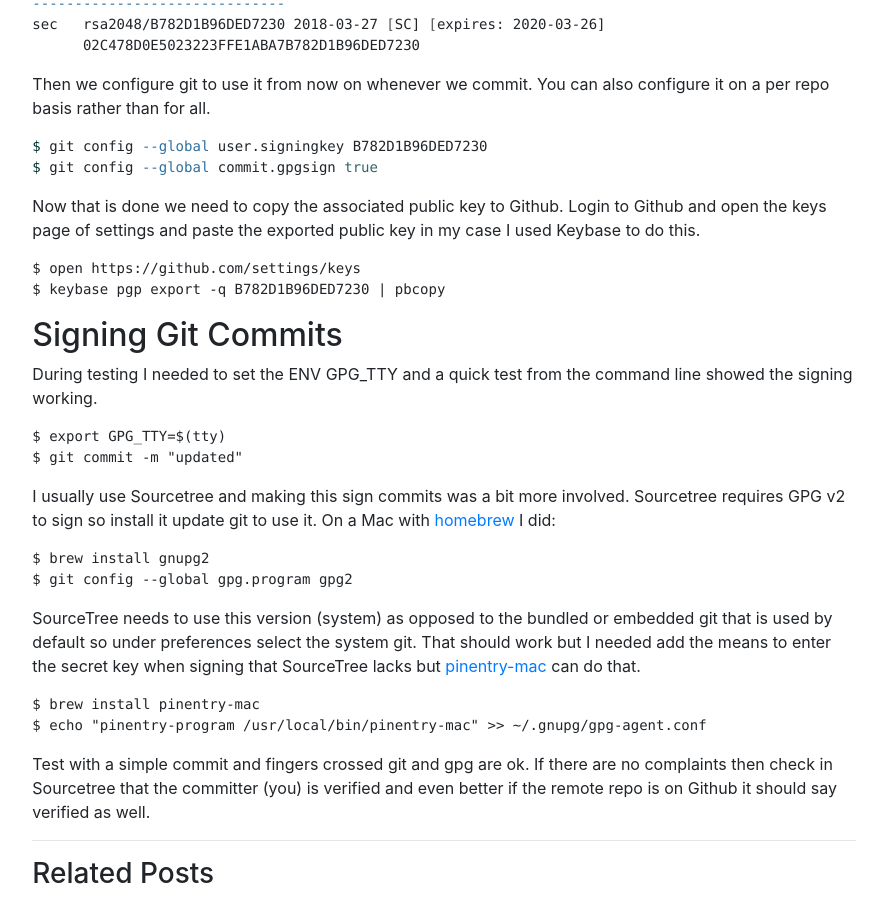
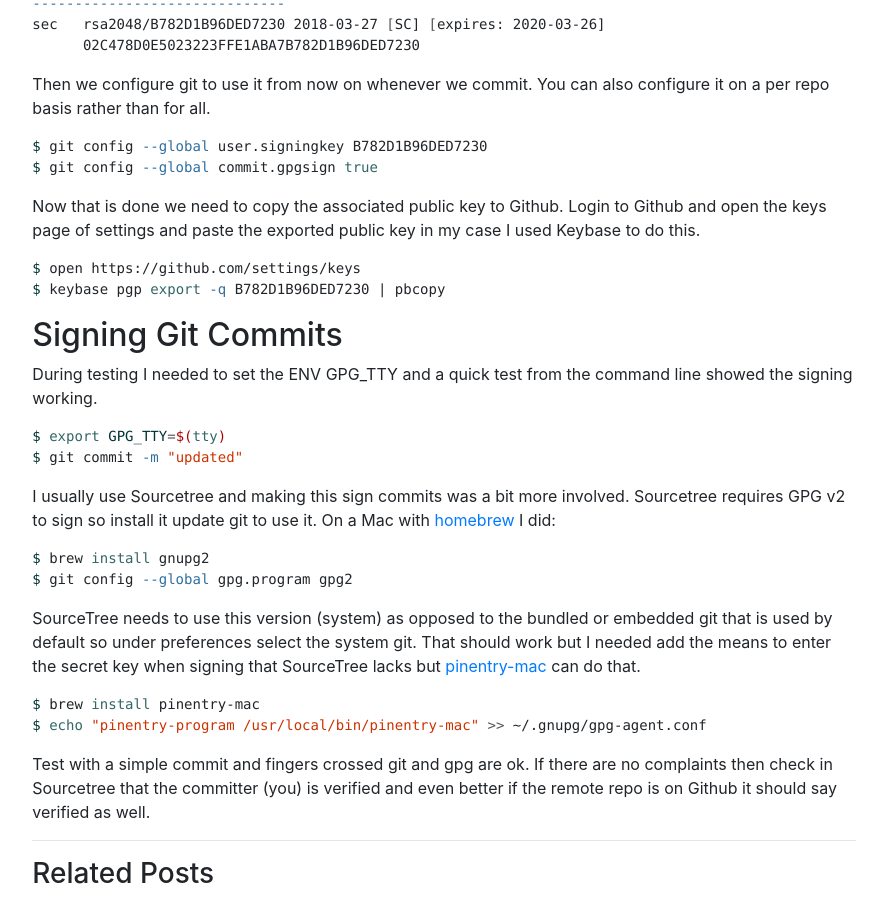
Before and after one commit to eharrow/eharrow.github.io, a Jekyll site: the page built from _posts/2018-06-22-adding-GPG-key-to-sign-git-commits-with-github-and-keybase.md, in a window 1280 px wide and 900 px high, scrolled down 843 px. Shown: the whole window, without its empty margins (196-1083 px from the left). Built offline with Jekyll 4.4.1, drawn with Linux system fonts in a browser that asks for light colours; comment, search, counter and statistics services are not loaded.

Commit message:
fix: highlighting

````diff
--- a/_posts/2018-06-22-adding-GPG-key-to-sign-git-commits-with-github-and-keybase.md
+++ b/_posts/2018-06-22-adding-GPG-key-to-sign-git-commits-with-github-and-keybase.md
@@ -28,6 +28,7 @@ sec   rsa2048/B782D1B96DED7230 2018-03-27 [SC] [expires: 2020-03-26]
 ```
 
 Then we configure git to use it from now on whenever we commit.  You can also configure it on a per repo basis rather than for all.
+
 ``` shell
 $ git config --global user.signingkey B782D1B96DED7230
 $ git config --global commit.gpgsign true
@@ -35,7 +36,7 @@ $ git config --global commit.gpgsign true
 
 Now that is done we need to copy the associated public key to Github. Login to Github and open the keys page of settings and paste the exported public key in my case I used Keybase to do this.
 
-```
+``` shell
 $ open https://github.com/settings/keys
 $ keybase pgp export -q B782D1B96DED7230 | pbcopy
 ```
@@ -43,21 +44,21 @@ $ keybase pgp export -q B782D1B96DED7230 | pbcopy
 ## Signing Git Commits
 During testing I needed to set the ENV GPG_TTY and a quick test from the command line showed the signing working.
 
-```
+``` shell
 $ export GPG_TTY=$(tty)
 $ git commit -m "updated"
 ```
 
 I usually use Sourcetree and making this sign commits was a bit more involved.  Sourcetree requires GPG v2 to sign so install it update git to use it.  On a Mac with [homebrew](https://brew.sh) I did:
 
-```
+``` shell
 $ brew install gnupg2
 $ git config --global gpg.program gpg2
 ```
 
 SourceTree needs to use this version (system) as opposed to the bundled or embedded git that is used by default so under preferences select the system git.  That should work but I needed add the means to enter the secret key when signing that SourceTree lacks but [pinentry-mac](https://formulae.brew.sh/formula/pinentry-mac) can do that.
 
-```
+``` shell
 $ brew install pinentry-mac
 $ echo "pinentry-program /usr/local/bin/pinentry-mac" >> ~/.gnupg/gpg-agent.conf
 ```
````
